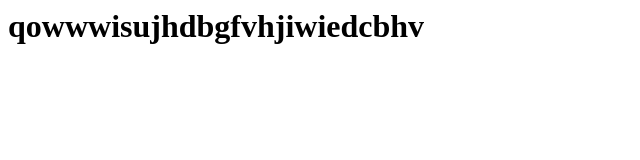
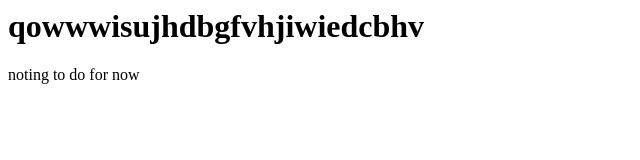
Before and after one commit to divyasawant108/new, a plain HTML site: page index.html in a window 1280 px wide. Shown: the whole page, without its empty margins (0-640 px from the left). Drawn offline with Linux system fonts and the light colour scheme.

Commit message:
change to newfea

```diff
--- a/index.html
+++ b/index.html
@@ -1 +1,3 @@
 <h1> qowwwisujhdbgfvhjiwiedcbhv </h1>
+
+<div> noting to do for now </div>
```
